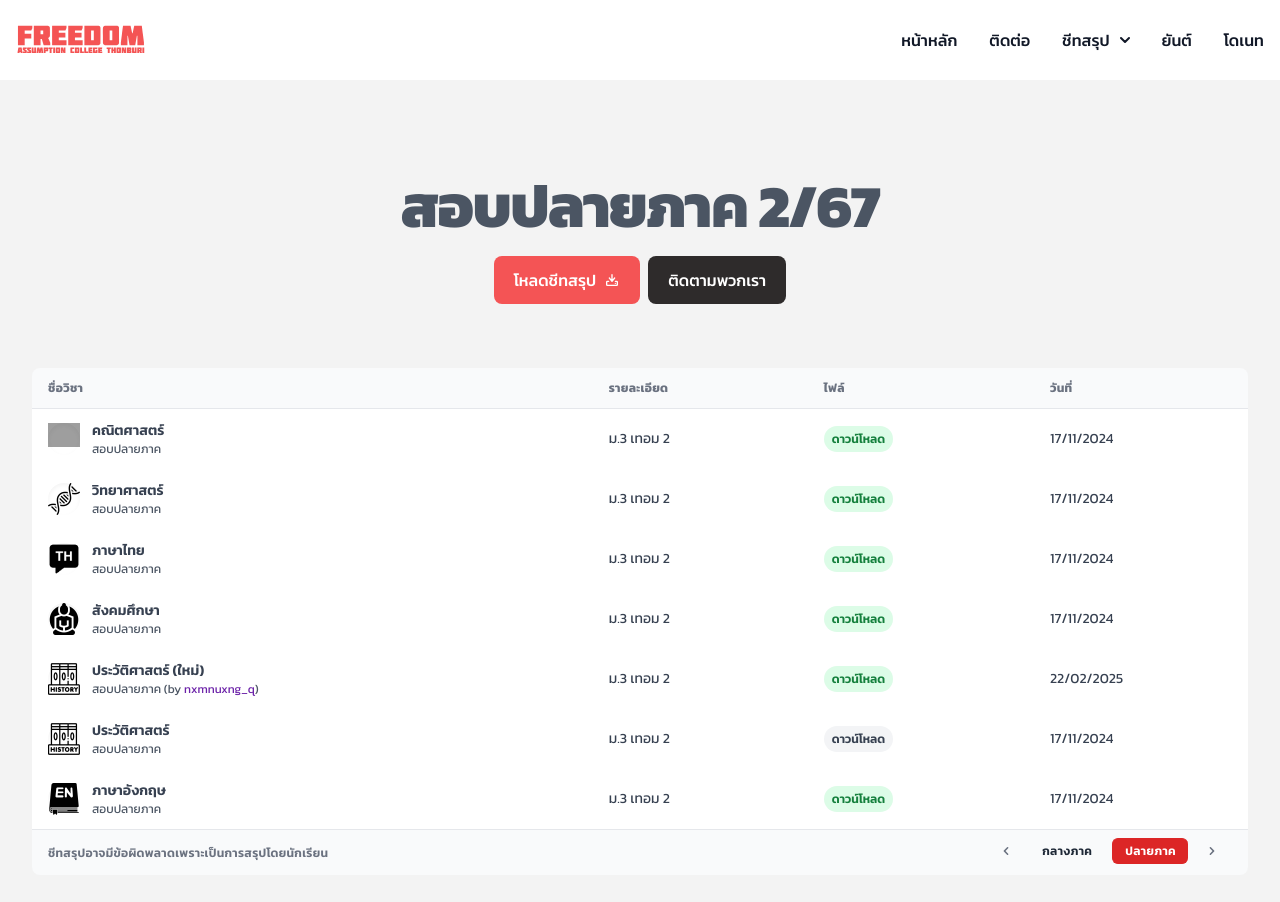
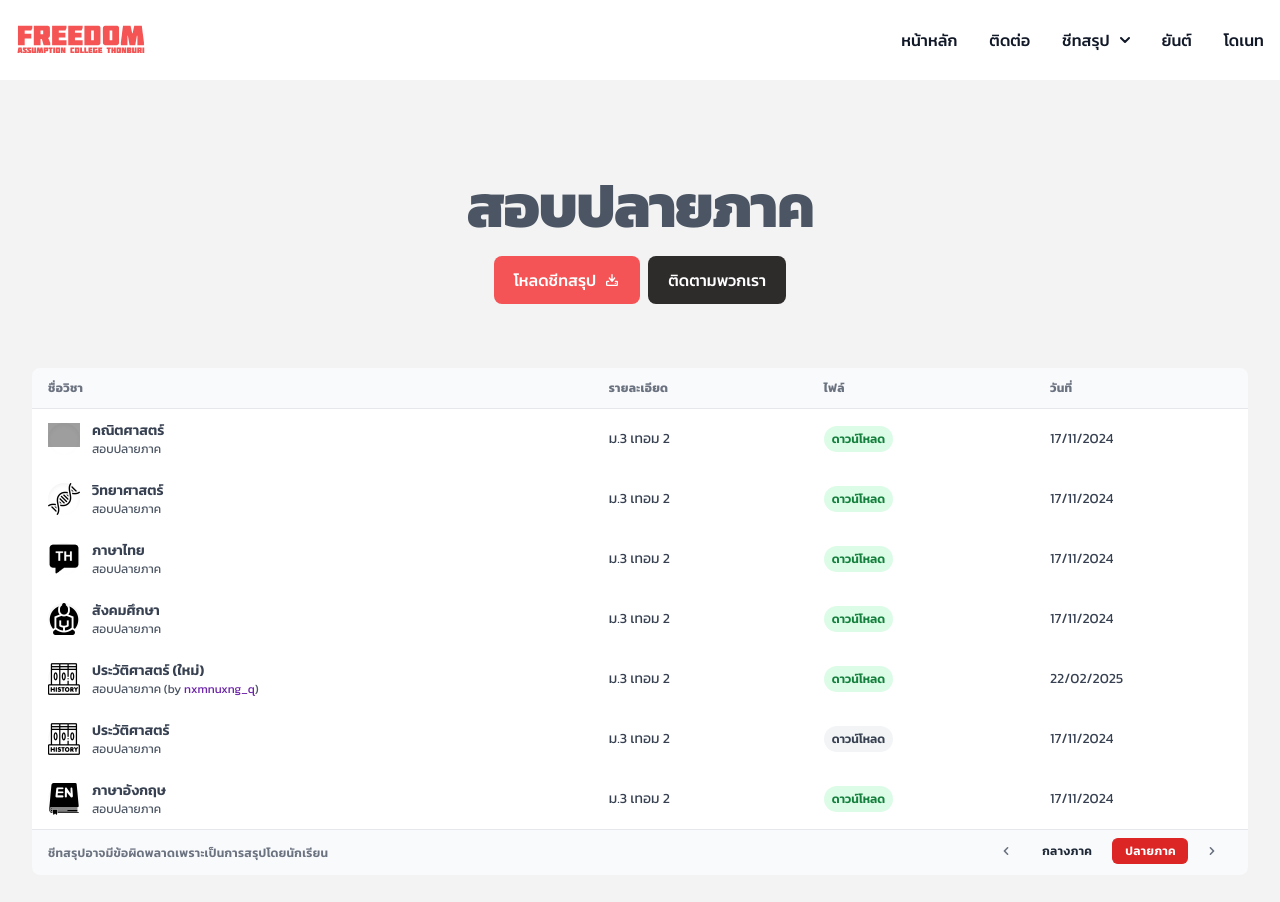
Before and after one commit to poomp5/freedom, a Next.js app: page / in a window 1280 px wide. Shown: the top 902 px of the page. Built offline with nearby package versions, Linux system fonts and the light colour scheme; grey boxes are pictures that could not be loaded.

Commit message:
fix font home

```diff
--- a/app/page.tsx
+++ b/app/page.tsx
@@ -13,7 +13,7 @@ export default function Home() {
     <main className="mt-8 h-full overflow-y-auto">
     <section>
       <div className="py-8 px-4 mx-auto max-w-screen-xl text-center lg:py-16">
-            <h1 className="mb-4 text-5xl font-extrabold tracking-tight leading-none md:text-5xl lg:text-6xl text-gray-600">สอบปลายภาค 2/67</h1>
+            <h1 className="mb-4 text-5xl font-extrabold tracking-tight leading-none md:text-5xl lg:text-6xl text-gray-600">สอบปลายภาค</h1>
             {/* <Countdown /> */}
         <div className="mt-5 flex flex-col space-y-2 sm:flex-row sm:justify-center sm:space-y-0">
               <Link href="/select" className="inline-flex justify-center items-center py-3 px-5 text-base font-medium text-center text-white rounded-lg bg-[#f45455] hover:bg-[#d13f3f]">
```
